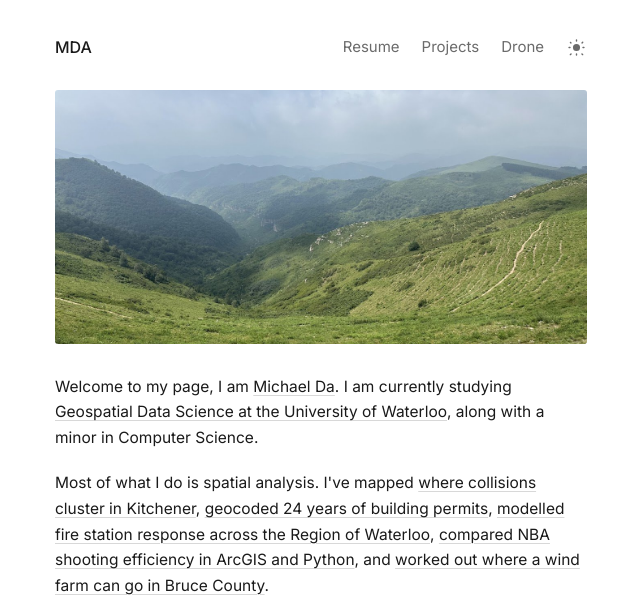
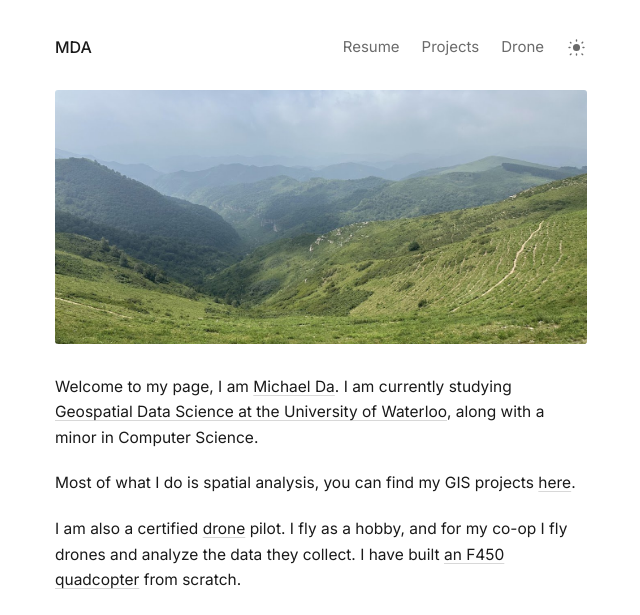
Before and after one commit to mikeyd22/personal-website, a plain HTML site: page public/index.html in a window 1280 px wide. Shown: the top 615 px of the page, without its empty margins (319-959 px from the left). Drawn offline with Linux system fonts and the light colour scheme.

Commit message:
Home page: shorter projects line, drone pilot paragraph
Co-Authored-By: Claude Opus 5.5 <noreply@anthropic.com>

```diff
--- a/public/index.html
+++ b/public/index.html
@@ -62,9 +62,9 @@
   <div class="prose">
     <p>Welcome to my page, I am <a href="https://www.linkedin.com/in/da-michael/" rel="noopener">Michael Da</a>. I am currently studying <a href="https://uwaterloo.ca/future-students/programs/geospatial-data-science" rel="noopener">Geospatial Data Science at the University of Waterloo</a>, along with a minor in Computer Science.</p>
 
-    <p>Most of what I do is spatial analysis. I've mapped <a href="/projects#collisions">where collisions cluster in Kitchener</a>, <a href="/projects#geocoding">geocoded 24 years of building permits</a>, <a href="/projects#fire-network">modelled fire station response across the Region of Waterloo</a>, <a href="/projects#shot-efficiency">compared NBA shooting efficiency in ArcGIS and Python</a>, and <a href="/projects#wind-siting">worked out where a wind farm can go in Bruce County</a>.</p>
+    <p>Most of what I do is spatial analysis, you can find my GIS projects <a href="/projects">here</a>.</p>
 
-    <p>On the side I am a big fan of <a href="/drone">drones</a> and believe in the future they'll bring to society. I have built <a href="/drone">an F450 quadcopter</a> from scratch.</p>
+    <p>I am also a certified <a href="/drone">drone</a> pilot. I fly as a hobby, and for my co-op I fly drones and analyze the data they collect. I have built <a href="/drone">an F450 quadcopter</a> from scratch.</p>
   </div>
 
   <div class="social">
```
